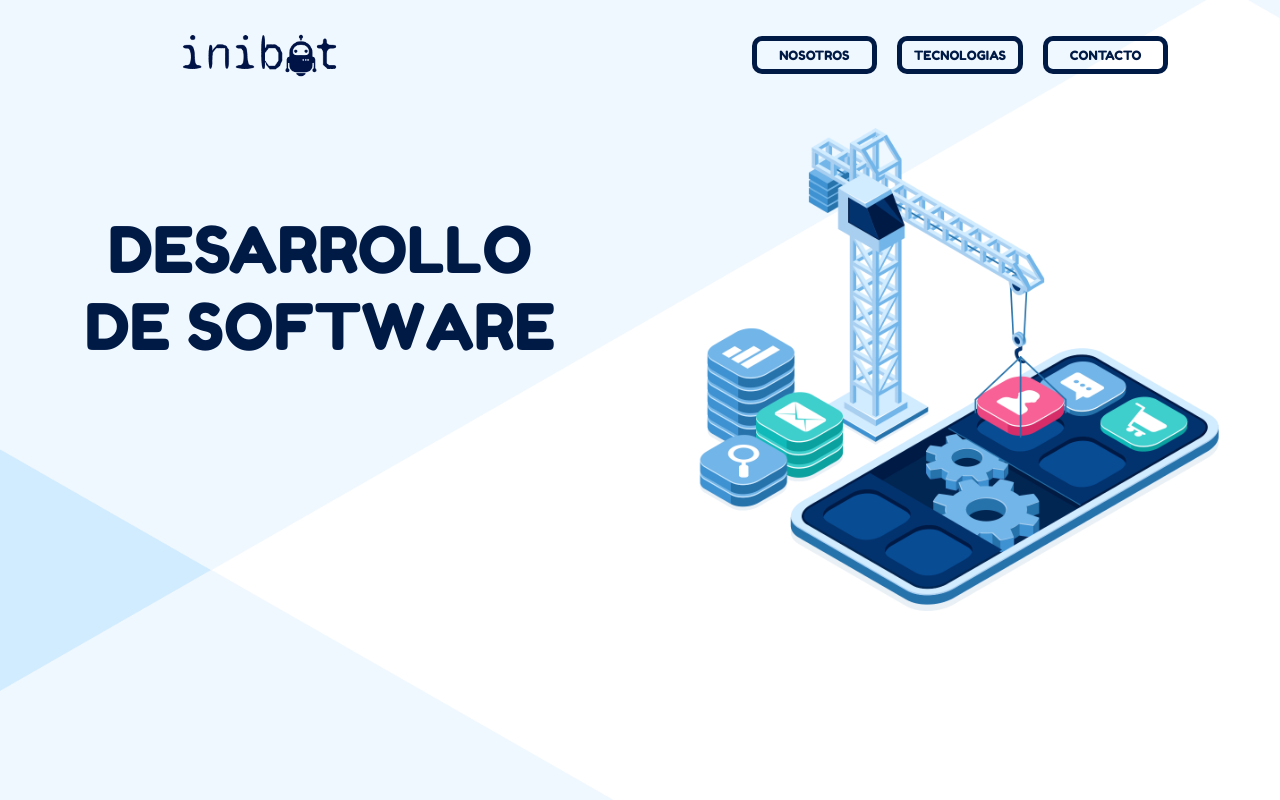
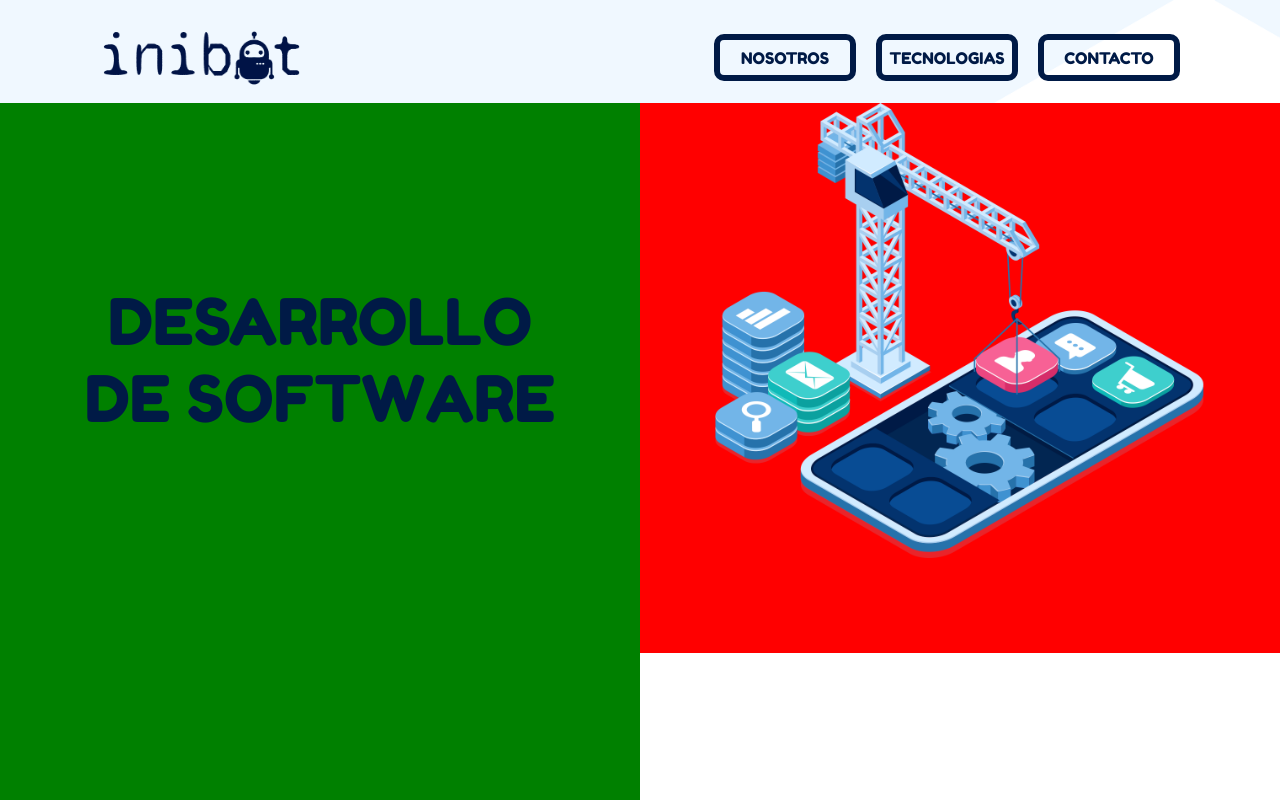
Before and after one commit to eduhardoy/inibot-landing, a React (Create React App) app: page / in a window 1280 px wide. Shown: the top 800 px of the page. Built offline with nearby package versions, Linux system fonts and the light colour scheme.

Commit message:
ajustes header, responsive

```diff
--- a/src/components/Header.js
+++ b/src/components/Header.js
@@ -5,18 +5,19 @@ import {Color__azulOscuro, device} from '../styled';
 import logo from '../images/paglogo.png';
 
 const HeaderBlock = styled.header`
-
     position: absolute;
     width: 100%;
     justify-content: center;
     display:flex;
-`
+`;
 
 const HeaderContainer = styled.div`
     width: 100%;
     display: flex;
     max-width:1920px;
     margin-top: 20px;
+    height: 75px;
+    /* background-color: red; */
 
     @media ${device.mobileS}{
         flex-direction: column;
@@ -37,14 +38,14 @@ const HeaderLogo = styled.div`
     justify-content: flex-start;
 
     div{
-        width:50%;
+        height:60px;
         margin-left: 100px;
         display: flex;
         justify-content: center;
 
         img{
-            width: 50%;
-            height: auto;
+            width: auto;
+            height: 100%;
         }
     }
 
@@ -92,7 +93,7 @@ const HeaderLogo = styled.div`
 const HeaderMenu = styled.div`
     width: 50%;
     display: flex;
-    justify-content: center;
+    justify-content: flex-end;
 
 `;
 
@@ -100,26 +101,29 @@ const MenuNav = styled.nav`
     display: flex;
     align-items: center;
     justify-content: center;
-    width: 80%;
+    /* width: 500px; */
     height: 100%;
+    /* background: green; */
 
     ul{
-        width: 100%;
+        /* width: 100%;  */
         display: flex;
         align-items: center;
         justify-content: center;
         flex-direction: row;
         list-style-type: none;
         padding: 0;
+        /* background: orange; */
+        margin-right:90px;
 
         li{
-                margin: 0 2%;
+                margin: 0 10px;
             a{
                 display: block;
-                height: 2.2vw;
-                width: 9vw;
-                border: .4vw solid ${Color__azulOscuro};
-                font-size: 1vw;
+                height: 35px;
+                width: 130px;
+                border: 6px solid ${Color__azulOscuro};
+                /* font-size: 1vw; */
                 color: ${Color__azulOscuro};
                 transition: background-color .2s;
                 transition: color .2s;
--- a/src/components/ContactForm.js
+++ b/src/components/home/ContactForm.js
@@ -1,18 +1,14 @@
 import React from 'react';
 import styled from 'styled-components';
 
-import {Color__azulOscuro} from '../styled';
+import {Color__azulOscuro} from '../../styled';
 
-const Formulario = styled.div`
+const Form = styled.form`
     display: flex;
     flex-direction: column;
     align-items: center;
-    /* justify-content: center; */
     height:90%;
     width:80%;
-    /* background: red; */
-
-
     h2{
         text-align:center;
         font-weight: lighter;
@@ -52,22 +48,18 @@ const Formulario = styled.div`
             background: ${Color__azulOscuro};
         }
     }
-
-
 `;
 
 function ContactForm(){
     return(
         <React.Fragment>
-            <Formulario>
-
+            <Form>
                     <h2>ENVIANOS TU MENSAJE</h2>
                     <input className="Input-nombre" type="text" placeholder="Nombre"/>
                     <input className="Input-email" type="email" placeholder="Email"/>
                     <textarea className="Input-msj"/>
                     <button>ENVIAR</button>
-
-            </Formulario>
+            </Form>
         </React.Fragment>
     );
 }
--- a/src/pages/Home.js
+++ b/src/pages/Home.js
@@ -1,7 +1,7 @@
 import React from 'react';
 import styled from 'styled-components';
 
-import ContactForm from '../components/ContactForm';
+import ContactForm from '../components/home/ContactForm';
 
 import { device } from '../styled';
 import { Color__celeste, Color__celesteClaro} from '../styled';
@@ -27,25 +27,26 @@ const HomeHero = styled.div`
     background: url(${banner});
     background-size: cover;
     background-repeat: no-repeat;
-    padding-top: 120px;
-    height: 100vh;
+    padding-top: 95px; //altura del header
+    height: /* calc(100vh - 95px) */ 100vh;
     display: flex;
     justify-content: center;
 
 
 
     .Hero__container{
-        margin-top: 90px;
+        /* margin-top: 90px; */
         display: flex;
         flex-direction: row;
         max-width: 1920px;
-
+        width:100%;
 
         .Hero__container-title{
             width: 50%;
+            background:green;
 
             h1{
-                margin-top: 13%;
+                margin-top: 180px;
                 text-align: center;
                 font-size:5vw;
                 font-weight: lighter;
@@ -53,13 +54,15 @@ const HomeHero = styled.div`
         }
 
         .Hero__container-img{
+            height: 550px;
             width:50%;
             text-align: center;
+            background-color:red;
 
             img{
                 height: auto;
-                width: 85%;
-                margin-bottom:50px;
+                width: 80%;
+
             }
         }
     }
@@ -341,7 +344,7 @@ const HomeSectionContact = styled(HomeSection)`
             justify-content: center;
             align-items: center;
             img{
-                width: 80%;
+                width: 70%;
                 height: auto;
             }
         }
@@ -570,12 +573,12 @@ function Home(){
                         </li>
                         <li>
                             <a href="https://varvlab.com/" target="__blank">
-                                <img src={neoyoga} alt="Logo de TuCancha"/>
+                                <img src={neoyoga} alt="Logo de Neo Yoga"/>
                             </a>
                         </li>
                         <li>
                             <a href="https://varvlab.com/" target="__blank">
-                                <img src={tucancha} alt="Logo de Neo Yoga"/>
+                                <img src={tucancha} alt="Logo de TuCancha"/>
                             </a>
                         </li>
                     </ul>
```
